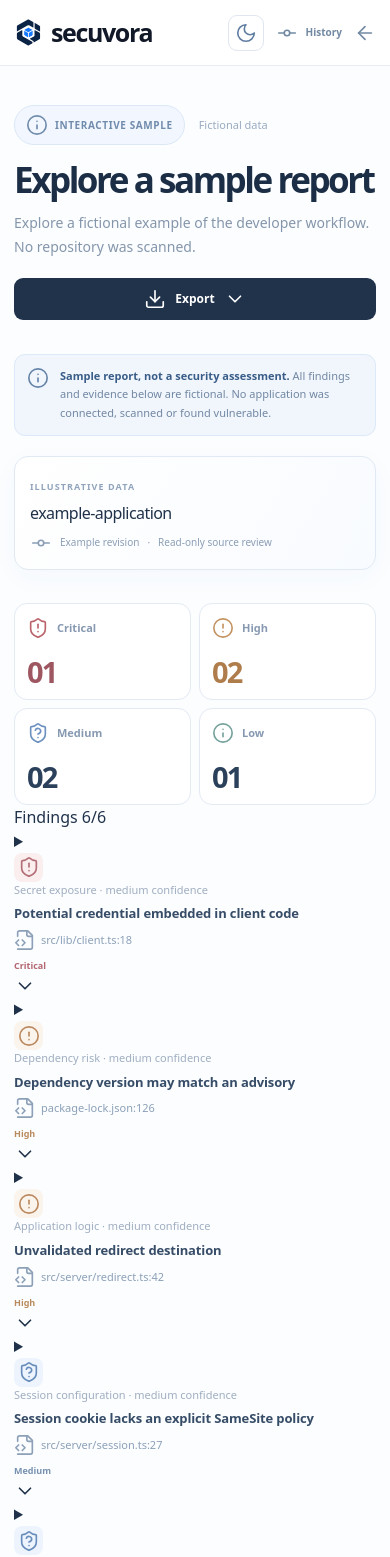
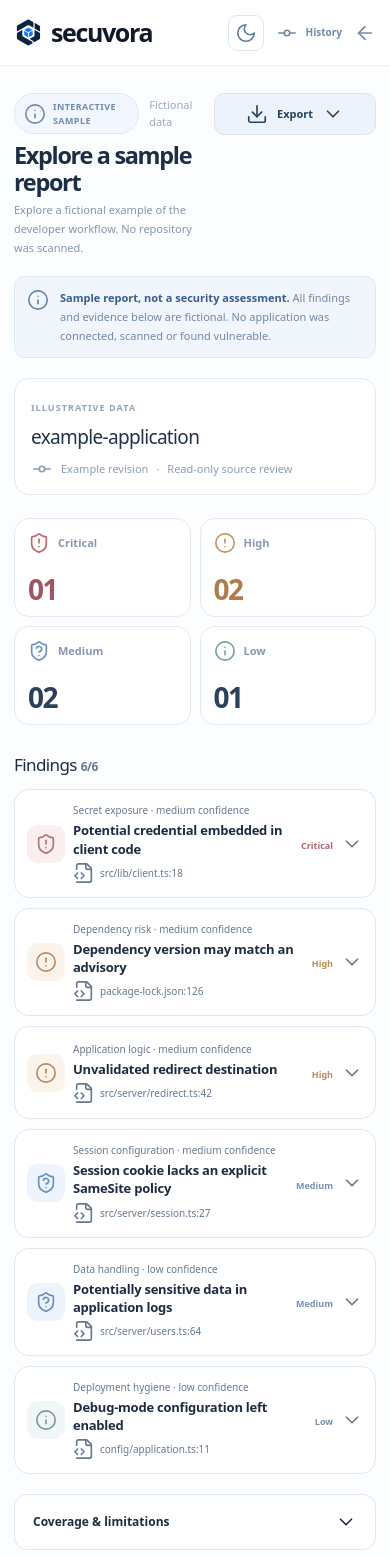
Before and after one commit to helloskyorigin/Safe-sure, a Next.js app: page /assess/results in a window 390 px wide. Shown: the top 1557 px of the page. Built offline with nearby package versions, Linux system fonts and the light colour scheme.

Commit message:
Style minimalist accessible results with compact severity cards and full light/dark contrast

```diff
--- a/app/assess/results/results.css
+++ b/app/assess/results/results.css
@@ -411,3 +411,134 @@
  .result-scope-summary{border:1px solid #ccc;background:#fff;margin:9px 0}
  .result-scope-summary>a{display:none}
 }
+
+
+/* Secuvora focused results: four severity counts, actionable issues and export.
+   Old list/detail/empty-state chrome is no longer rendered. */
+.result-page{--report-text:#1d2c40;--report-muted:#657990;--report-card:#fff;--report-border:#dfe7f0;--report-canvas:#f8fafc}
+.result-main{padding-block:34px 64px;max-width:920px}
+.result-top{align-items:center;margin-bottom:19px}
+.result-heading-kicker{margin-bottom:8px;gap:10px}
+.result-heading h1{font-size:clamp(26px,4vw,38px);letter-spacing:-.055em;line-height:1.16;margin:0 0 5px}
+.result-heading>p{font-size:12px;max-width:530px}
+.result-status{font-size:9px;padding:6px 9px;letter-spacing:.045em}
+.result-repo-card{margin-bottom:23px;padding:15px 19px;border-radius:15px;box-shadow:none;gap:0;background:var(--report-card)}
+.result-repo-info h2{font-size:19px;margin:6px 0}
+.result-repo-info>span{font-size:9px}
+.result-repo-info p{font-size:11px;line-height:1.6}
+.result-scanned-metrics{margin-top:10px!important}
+.result-scanned-metrics span{font-size:10px}
+.result-export-menu{min-width:unset}
+.result-export-menu summary{min-height:38px;padding:8px 13px;background:#edf3fa;color:#24435f;border:1px solid #dbe4ef;font-size:11px;border-radius:10px}
+.result-export-menu summary:hover{background:#e3edf9}
+.result-export-options{z-index:30}
+.result-overview{margin:0 0 19px}
+.result-severities{grid-template-columns:repeat(4,minmax(0,1fr));gap:11px}
+.result-severity{min-height:113px;align-items:flex-start;justify-content:space-between;padding:15px 16px;border-radius:15px;box-shadow:none;background:var(--report-card)}
+.result-severity:disabled{cursor:default;opacity:1}
+.result-severity:not(:disabled):hover,.result-severity.selected{border-color:#8ab3e2;background:#f0f6fe}
+.result-severity-name{font-size:11px;font-weight:730}
+.result-severity>strong{font-size:31px;letter-spacing:-.055em}
+.result-clean-zero,.result-simple-findings,.result-clean-coverage{max-width:100%}
+.result-clean-zero{display:flex;align-items:flex-start;gap:12px;padding:19px 20px;border:1px solid var(--report-border);background:var(--report-card);border-radius:15px;margin-bottom:19px;color:#65988a}
+.result-clean-zero h2{font-size:15px;letter-spacing:-.025em;margin:1px 0 6px;color:var(--report-text)}
+.result-clean-zero p{font-size:12px;line-height:1.7;margin:0;color:var(--report-muted)}
+.result-simple-findings{margin-bottom:20px;display:grid;gap:10px}
+.result-simple-heading{display:flex;justify-content:space-between;align-items:center;gap:10px;margin:8px 0 2px}
+.result-simple-heading h2{margin:0;font-size:17px;letter-spacing:-.035em;color:var(--report-text)}
+.result-simple-heading h2 span{color:var(--report-muted);font-weight:550;font-size:12px}
+.result-simple-heading button{font-size:11px;font-weight:650;color:#477bb3;background:transparent;border:0;min-height:36px;cursor:pointer}
+.result-finding-card{background:var(--report-card);border:1px solid var(--report-border);border-radius:15px;overflow:hidden}
+.result-finding-card[open]{border-color:#b8ccdf}
+.result-finding-card>summary{list-style:none;display:flex;align-items:center;gap:12px;padding:17px 18px;min-height:91px;cursor:pointer}
+.result-finding-card>summary::-webkit-details-marker{display:none}
+.result-finding-card>summary:focus-visible,.result-clean-coverage>summary:focus-visible{outline:3px solid #8eb8e9;outline-offset:-3px;border-radius:12px}
+.result-finding-card .result-finding-icon{height:38px;width:38px;display:grid;place-items:center;border-radius:11px;flex:none}
+.result-finding-card .result-finding-copy{min-width:0;flex:1;display:flex;flex-direction:column;gap:4px}
+.result-finding-card .result-finding-copy strong{font-size:13px;line-height:1.4;color:var(--report-text);letter-spacing:-.018em}
+.result-finding-card .result-finding-copy small,.result-finding-card .result-finding-copy>span{font-size:10px;color:var(--report-muted);line-height:1.4;overflow-wrap:anywhere}
+.result-finding-card .result-item-level{margin-left:auto;flex:none}
+.result-card-chevron{color:var(--report-muted);transition:transform .2s}
+.result-finding-card[open] .result-card-chevron{transform:rotate(180deg)}
+.result-finding-content{border-top:1px solid var(--report-border);padding:5px 19px 19px}
+.result-finding-fact{padding:15px 0;border-bottom:1px solid var(--report-border)}
+.result-finding-fact:last-of-type{border-bottom:0}
+.result-finding-fact h3{font-size:12px;font-weight:780;letter-spacing:-.02em;margin:0 0 7px;color:var(--report-text)}
+.result-finding-fact p,.result-finding-fact li{margin:0;color:var(--report-muted);font-size:12px;line-height:1.75}
+.result-finding-fact ol{padding-left:19px;margin:0;display:grid;gap:6px}
+.result-evidence-accordion{border:1px solid var(--report-border);border-radius:10px;margin-top:9px}
+.result-evidence-accordion>summary{list-style:none;display:flex;align-items:center;justify-content:space-between;gap:9px;cursor:pointer;padding:12px 13px;font-size:11px;font-weight:700;color:#537eac}
+.result-evidence-accordion>summary::-webkit-details-marker{display:none}
+.result-evidence-accordion>div{padding:0 13px 13px;overflow-wrap:anywhere}
+.result-evidence-accordion pre{font-size:11px;overflow:auto;white-space:pre-wrap;overflow-wrap:anywhere;border-radius:8px;border:1px solid var(--report-border);padding:10px;background:var(--report-canvas);color:var(--report-text)}
+.result-evidence-accordion p{font-size:11px;line-height:1.6;color:var(--report-muted)}
+.result-finding-content>.result-open-source{display:inline-flex;align-items:center;gap:6px;margin-top:12px;font-size:11px;font-weight:750;color:#537eac}
+.result-clean-coverage{border:1px solid var(--report-border);border-radius:13px;background:var(--report-card);overflow:hidden}
+.result-clean-coverage>summary{display:flex;align-items:center;justify-content:space-between;cursor:pointer;list-style:none;padding:16px 18px;font-size:12px;font-weight:720;color:var(--report-text)}
+.result-clean-coverage>summary::-webkit-details-marker{display:none}
+.result-clean-coverage[open]>summary svg{transform:rotate(180deg)}
+.result-clean-coverage-body{border-top:1px solid var(--report-border);padding:14px 18px 18px}
+.result-clean-coverage-body>p{color:var(--report-muted);font-size:11px;line-height:1.7;margin:0 0 8px}
+.result-clean-coverage-body ul{padding:0;margin:12px 0 0;list-style:none}
+.result-clean-coverage-body li{border-top:1px solid var(--report-border);padding:12px 0;display:grid;grid-template-columns:auto 1fr;align-items:center;gap:4px 9px}
+.result-clean-coverage-body li strong{font-size:11px;color:var(--report-text)}
+.result-clean-coverage-body li p{grid-column:2;margin:0;color:var(--report-muted);line-height:1.5;font-size:11px}
+.result-clean-coverage-body .result-coverage-tag{font-size:9px;letter-spacing:.015em;text-transform:capitalize}
+@media(max-width:760px){
+  .result-main{padding-block:27px 52px}
+  .result-top{align-items:flex-start;flex-direction:row;gap:10px}
+  .result-heading h1{font-size:clamp(23px,6vw,31px)}
+  .result-heading>p{font-size:11px}
+  .result-export-menu summary{padding:9px 11px;min-height:39px}
+  .result-export-options{right:0}
+  .result-severities{grid-template-columns:repeat(2,minmax(0,1fr));gap:9px}
+  .result-severity{min-height:99px;padding:13px}
+  .result-severity>strong{font-size:28px}
+  .result-repo-card{padding:14px 16px}
+  .result-finding-card>summary{padding:13px 12px;gap:8px}
+  .result-finding-card .result-item-level{font-size:9px}
+  .result-finding-content{padding-inline:14px}
+}
+@media(max-width:360px){
+  .result-container{width:calc(100% - 26px)}
+  .result-status{font-size:8px}
+  .result-date{font-size:9px}
+  .result-finding-card .result-item-level{display:none}
+}
+html[data-theme="dark"] .result-page{
+  --report-text:#edf3fb;--report-muted:#aebdd0;--report-card:#111a27;
+  --report-border:#2b3a4d;--report-canvas:#0b121c
+}
+html[data-theme="dark"] .result-repo-card,
+html[data-theme="dark"] .result-severity,
+html[data-theme="dark"] .result-finding-card,
+html[data-theme="dark"] .result-clean-zero,
+html[data-theme="dark"] .result-clean-coverage{background:var(--report-card);border-color:var(--report-border)}
+html[data-theme="dark"] .result-heading h1,
+html[data-theme="dark"] .result-repo-info h2,
+html[data-theme="dark"] .result-clean-zero h2,
+html[data-theme="dark"] .result-simple-heading h2,
+html[data-theme="dark"] .result-finding-card .result-finding-copy strong{color:var(--report-text)}
+html[data-theme="dark"] .result-export-menu summary{background:#192638;color:#d9e8fa;border-color:#364a61}
+html[data-theme="dark"] .result-finding-card .result-finding-copy small,
+html[data-theme="dark"] .result-finding-card .result-finding-copy>span,
+html[data-theme="dark"] .result-clean-zero p{color:var(--report-muted)}
+html[data-theme="dark"] .result-finding-content,
+html[data-theme="dark"] .result-finding-fact,
+html[data-theme="dark"] .result-clean-coverage-body,
+html[data-theme="dark"] .result-clean-coverage-body li{border-color:var(--report-border)}
+html[data-theme="dark"] .result-finding-fact h3,
+html[data-theme="dark"] .result-clean-coverage>summary,
+html[data-theme="dark"] .result-clean-coverage-body li strong{color:var(--report-text)}
+html[data-theme="dark"] .result-finding-fact p,
+html[data-theme="dark"] .result-finding-fact li,
+html[data-theme="dark"] .result-clean-coverage-body>p,
+html[data-theme="dark"] .result-clean-coverage-body li p,
+html[data-theme="dark"] .result-evidence-accordion p{color:var(--report-muted)}
+html[data-theme="dark"] .result-evidence-accordion{border-color:var(--report-border)}
+html[data-theme="dark"] .result-evidence-accordion pre{background:var(--report-canvas);color:#e4edf9;border-color:var(--report-border)}
+@media(prefers-reduced-motion:reduce){.result-card-chevron{transition:none}}
+@media print{
+  .result-finding-card,.result-clean-zero,.result-clean-coverage{display:none!important}
+  .result-severities{grid-template-columns:repeat(4,minmax(0,1fr))}
+}
```
